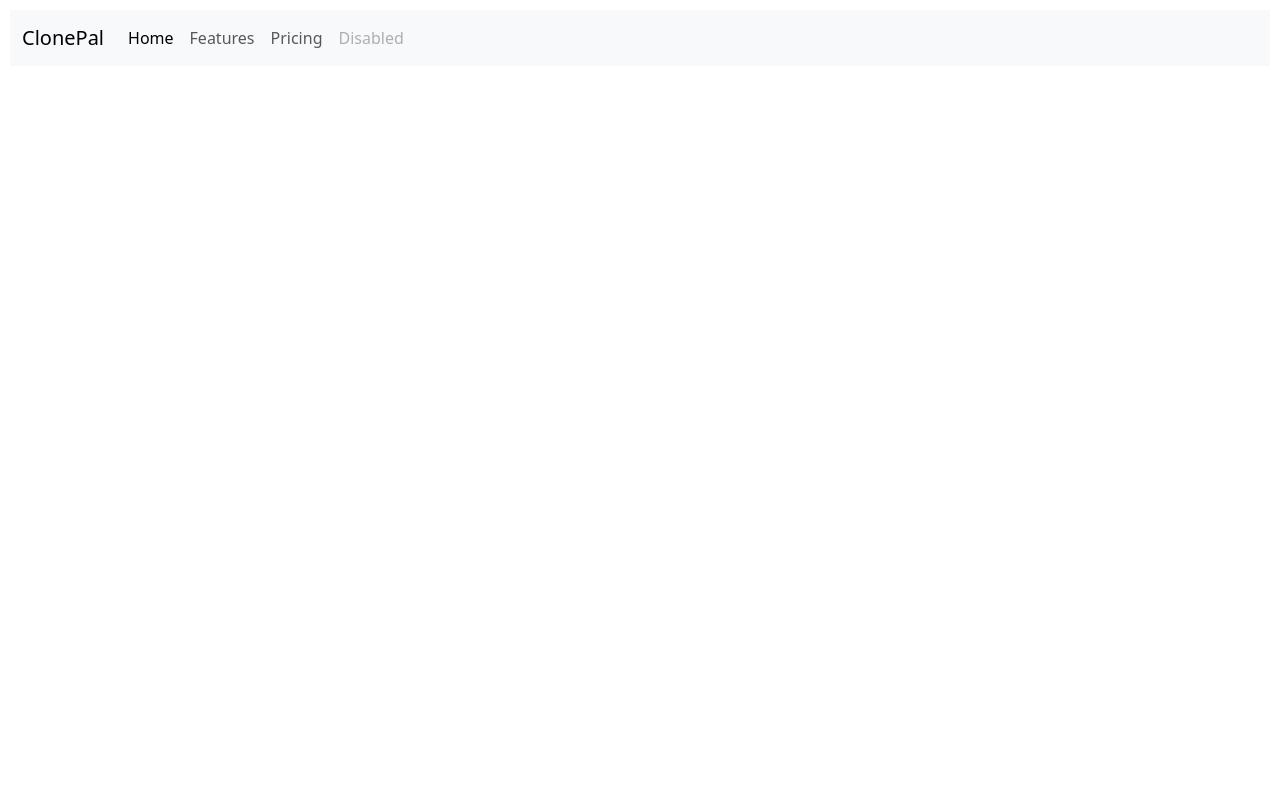
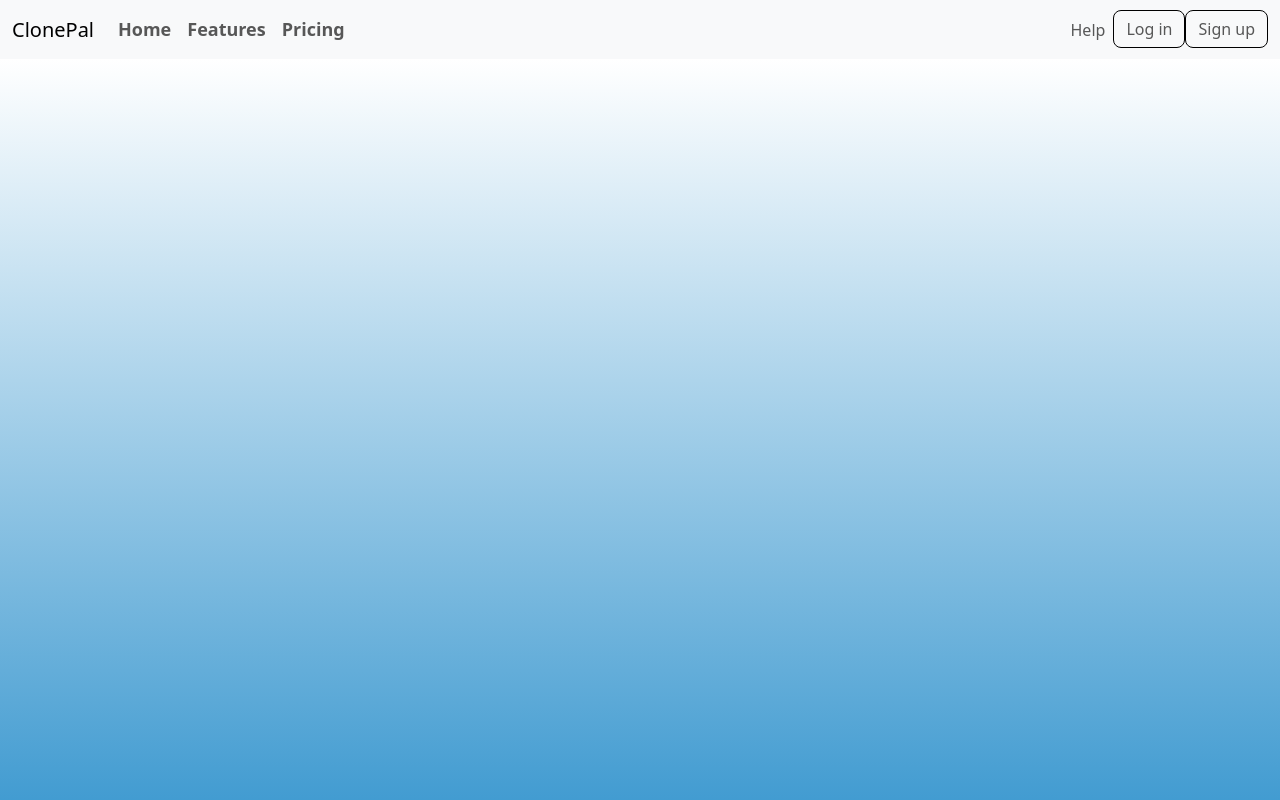
Before and after one commit to lazarygiurhofhuig8yuh/Paypal_Clone, a website: page index.html in a window 1280 px wide. Shown: the top 800 px of the page. Drawn offline with nearby package versions, Linux system fonts and the light colour scheme.

Commit message:
changed everything

```diff
--- a/index.html
+++ b/index.html
@@ -9,6 +9,8 @@
         <title>HTML Basics</title>
     </head>
 
+
+
     <body>
         <nav class="navbar navbar-expand-lg navbar-light bg-light">
             <div class="container-fluid">
@@ -19,7 +21,7 @@
               <div class="collapse navbar-collapse" id="navbarNav">
                 <ul class="navbar-nav">
                   <li class="nav-item">
-                    <a class="nav-link active" aria-current="page" href="#">Home</a>
+                    <a class="nav-link" href="#">Home</a>
                   </li>
                   <li class="nav-item">
                     <a class="nav-link" href="#features">Features</a>
@@ -27,14 +29,23 @@
                   <li class="nav-item">
                     <a class="nav-link" href="#pricing">Pricing</a>
                   </li>
-                  <li class="nav-item">
-                    <a class="nav-link disabled" href="#" tabindex="-1" aria-disabled="true">Disabled</a>
-                  </li>
                 </ul>
               </div>
+              <div>
+              </div>
+              <ul class="navbar-nav">
+                <li class="nav-item2">
+                    <a class="nav-link" aria-current="page" href="#help">Help</a>
+                   </li>
+                <li class="nav-item2">
+                 <a class="nav-link" id="login" aria-current="page">Log in</a>
+                </li>
+                <li class="nav-item2">
+                  <a class="nav-link" id="signup" aria-current="page">Sign up</a>
+                </li>
+              </ul>
             </div>
           </nav>
           <div id="grad1"></div>
-
     </body>
 </html>
--- a/styles.css
+++ b/styles.css
@@ -1,11 +1,59 @@
-body {
-    background-color: #000;
-    padding: 10px;
-    color:  #fff;
-    padding-bottom: 35px;
-    margin-bottom: 22px;
+#grad1 {
+  height: 1000px;
+  background-color: white; /* For browsers that do not support gradients */
+  background-image: linear-gradient(white,#0079C1);
+
 }
 
-body #features {
-    background-color: lightblue;
+.nav-item {
+    font-weight: 600;
+    font-size: large;
 }
+
+.nav-item2 #login {
+    border: 1px solid black;
+    padding: .375rem .75rem;
+    font-size: 1rem;
+    border-radius: .5rem;
+}
+
+.nav-item2 #login:hover {
+    border: 1.5px solid black;
+    padding: .375rem .75rem;
+    font-size: 1rem;
+    border-radius: .35rem;
+}
+
+.nav-item2 #signup {
+    border: 1px solid black;
+    padding: .375rem .75rem;
+    font-size: 1rem;
+    border-radius: .5rem;
+}
+
+.nav-item2 #signup:hover {
+    border: 1.5px solid black;
+    padding: .375rem .75rem;
+    font-size: 1rem;
+    border-radius: .35rem;
+}
+
+.nav-item2 .nav-link:hover {
+    font-weight: 600;
+    display: inline-block;
+    font-weight: 400;
+    line-height: 1.5;
+    color: #212529;
+    text-align: center;
+    text-decoration: none;
+    vertical-align: middle;
+    cursor: pointer;
+    -webkit-user-select: none;
+    -moz-user-select: none;
+    user-select: none;
+    background-color: transparent;
+    border: 1px solid black;
+    padding: .375rem .75rem;
+    font-size: 1rem;
+    border-radius: .3rem;
+}
```
Also changed, not shown: 1 other file.
